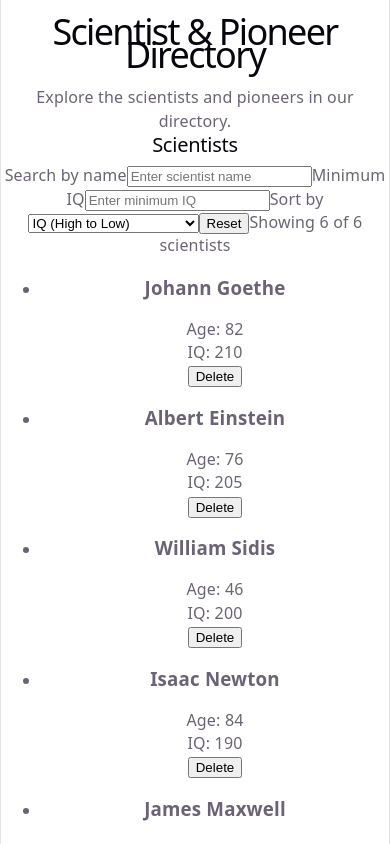
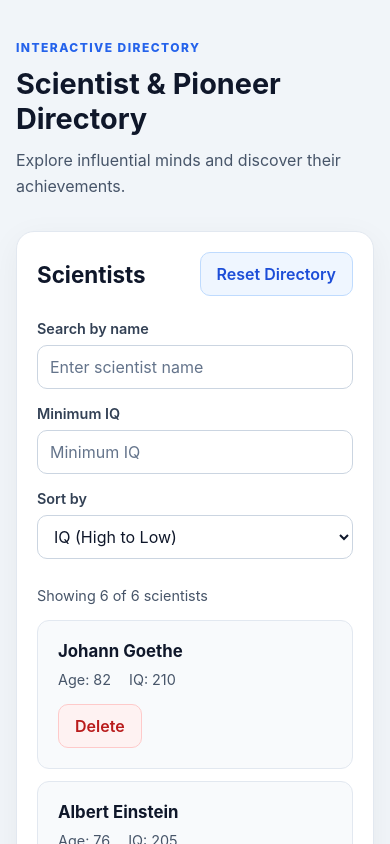
Before and after one commit to 24521912-source/24521912_CamTu_Lab3, a React (Vite) app in the folder Exercise2/: page / in a window 390 px wide. Shown: the top 844 px of the page. Built offline with nearby package versions, Linux system fonts and the light colour scheme.

Commit message:
style(ex2): improve responsive scientist directory layout

```diff
--- /dev/null
+++ b/Exercise2/src/App.module.css
@@ -0,0 +1,216 @@
+
+.container {
+  width: min(100% - 32px, 1000px);
+  margin: 0 auto;
+  padding: 40px 0 64px;
+}
+
+.header {
+  margin-bottom: 32px;
+}
+
+.eyebrow {
+  margin: 0 0 12px;
+  color: #2563eb;
+  font-size: 0.75rem;
+  font-weight: 800;
+  letter-spacing: 0.12em;
+}
+
+.header h1 {
+  margin: 0;
+  color: #0f172a;
+  font-size: clamp(1.8rem, 4vw, 2.8rem);
+  line-height: 1.2;
+}
+
+.subtitle {
+  margin: 12px 0 0;
+  color: #475569;
+  line-height: 1.6;
+}
+
+.directory {
+  min-width: 0;
+  padding: 20px;
+  border: 1px solid #e2e8f0;
+  border-radius: 18px;
+  background: #ffffff;
+  box-shadow: 0 8px 32px rgb(15 23 42 / 5%);
+}
+
+.sectionHeader {
+  display: flex;
+  align-items: center;
+  justify-content: space-between;
+  flex-wrap: wrap;
+  gap: 16px;
+  margin-bottom: 24px;
+}
+
+.sectionHeader h2 {
+  margin: 0;
+  color: #0f172a;
+  font-size: 1.4rem;
+}
+
+.filters {
+  display: grid;
+  grid-template-columns: 1fr;
+  gap: 16px;
+}
+
+.field {
+  display: flex;
+  min-width: 0;
+  flex-direction: column;
+  gap: 8px;
+}
+
+.field label {
+  color: #334155;
+  font-size: 0.9rem;
+  font-weight: 600;
+}
+
+.field input,
+.field select {
+  width: 100%;
+  min-width: 0;
+  min-height: 44px;
+  padding: 10px 12px;
+  border: 1px solid #cbd5e1;
+  border-radius: 10px;
+  background: #ffffff;
+  color: #0f172a;
+  font: inherit;
+}
+
+.field input::placeholder {
+  color: #64748b;
+}
+
+.field input:focus-visible,
+.field select:focus-visible,
+.resetButton:focus-visible,
+.deleteButton:focus-visible {
+  outline: 3px solid #2563eb;
+  outline-offset: 3px;
+}
+
+.resultsHeader {
+  margin: 28px 0 16px;
+  color: #475569;
+  font-size: 0.9rem;
+}
+
+.peopleList {
+  display: grid;
+  gap: 12px;
+  margin: 0;
+  padding: 0;
+  list-style: none;
+}
+
+.personCard {
+  display: flex;
+  min-width: 0;
+  align-items: flex-start;
+  justify-content: space-between;
+  flex-direction: column;
+  gap: 16px;
+  padding: 20px;
+  border: 1px solid #e2e8f0;
+  border-radius: 12px;
+  background: #f8fafc;
+}
+
+.personInfo {
+  min-width: 0;
+  overflow-wrap: anywhere;
+}
+
+.personInfo h3 {
+  margin: 0 0 10px;
+  color: #0f172a;
+  font-size: 1.05rem;
+}
+
+.details {
+  display: flex;
+  flex-wrap: wrap;
+  gap: 8px 18px;
+  color: #475569;
+  font-size: 0.9rem;
+}
+
+.resetButton,
+.deleteButton {
+  min-height: 44px;
+  padding: 10px 16px;
+  border-radius: 10px;
+  font: inherit;
+  font-weight: 600;
+  cursor: pointer;
+  transition: background-color 0.15s ease;
+}
+
+.resetButton {
+  border: 1px solid #bfdbfe;
+  background: #eff6ff;
+  color: #1d4ed8;
+}
+
+.resetButton:hover {
+  background: #dbeafe;
+}
+
+.deleteButton {
+  border: 1px solid #fecaca;
+  background: #fef2f2;
+  color: #b91c1c;
+}
+
+.deleteButton:hover {
+  background: #fee2e2;
+}
+
+.emptyState {
+  padding: 28px 16px;
+  border: 1px dashed #cbd5e1;
+  border-radius: 12px;
+  color: #475569;
+  text-align: center;
+}
+
+@media (min-width: 640px) {
+  .container {
+    padding-top: 56px;
+  }
+
+  .directory {
+    padding: 28px;
+  }
+
+  .filters {
+    grid-template-columns: repeat(2, minmax(0, 1fr));
+  }
+
+  .personCard {
+    align-items: center;
+    flex-direction: row;
+  }
+}
+
+@media (min-width: 900px) {
+  .filters {
+    grid-template-columns: 2fr 1fr 1fr;
+  }
+}
+
+@media (prefers-reduced-motion: reduce) {
+  .resetButton,
+  .deleteButton {
+    transition: none;
+  }
+}
--- a/Exercise2/src/App.tsx
+++ b/Exercise2/src/App.tsx
@@ -2,6 +2,7 @@
 import { useId, useState } from 'react';
 import { SMART_PEOPLE } from './data/smartPeople';
 import type { Scientist, SortOption } from './types/scientist';
+import styles from './App.module.css';
 
 function App() {
   const [people, setPeople] = useState<Scientist[]>(() => [...SMART_PEOPLE]);
@@ -13,7 +14,6 @@ function App() {
   const iqId = useId();
   const sortId = useId();
 
-  // Chỉ tính danh sách khi render, không tạo state dư thừa.
   const visiblePeople = people
     .filter((person) => {
       const matchesName = person.name
@@ -23,8 +23,9 @@ function App() {
       return matchesName && person.iq >= minimumIQ;
     })
     .toSorted((a, b) => {
-      const difference =
-        sortBy === 'iq' ? b.iq - a.iq : b.age - a.age;
+      const difference = sortBy === 'iq'
+        ? b.iq - a.iq
+        : b.age - a.age;
 
       return difference !== 0 ? difference : a.id.localeCompare(b.id);
     });
@@ -38,15 +39,32 @@ function App() {
   };
 
   return (
-    <main>
-      <header>
+    <main className={styles.container}>
+      <header className={styles.header}>
+        <p className={styles.eyebrow}>INTERACTIVE DIRECTORY</p>
         <h1>Scientist & Pioneer Directory</h1>
-        <p>Explore the scientists and pioneers in our directory.</p>
+        <p className={styles.subtitle}>
+          Explore influential minds and discover their achievements.
+        </p>
       </header>
 
-      <section aria-labelledby="scientists-heading">
+      <section
+        className={styles.directory}
+        aria-labelledby="scientists-heading"
+      >
+        <div className={styles.sectionHeader}>
           <h2 id="scientists-heading">Scientists</h2>
+          <button
+            type="button"
+            className={styles.resetButton}
+            onClick={handleReset}
+          >
+            Reset Directory
+          </button>
+        </div>
 
+        <div className={styles.filters}>
+          <div className={styles.field}>
             <label htmlFor={searchId}>Search by name</label>
             <input
               id={searchId}
@@ -55,7 +73,9 @@ function App() {
               onChange={(event) => setSearchQuery(event.target.value)}
               placeholder="Enter scientist name"
             />
+          </div>
 
+          <div className={styles.field}>
             <label htmlFor={iqId}>Minimum IQ</label>
             <input
               id={iqId}
@@ -67,9 +87,11 @@ function App() {
                 const value = event.currentTarget.valueAsNumber;
                 setMinimumIQ(Number.isNaN(value) ? 0 : value);
               }}
-          placeholder="Enter minimum IQ"
+              placeholder="Minimum IQ"
             />
+          </div>
 
+          <div className={styles.field}>
             <label htmlFor={sortId}>Sort by</label>
             <select
               id={sortId}
@@ -79,28 +101,36 @@ function App() {
               }
             >
               <option value="iq">IQ (High to Low)</option>
-          <option value="age">Age (Oldest to Youngest)</option>
+              <option value="age">Age (Oldest First)</option>
             </select>
+          </div>
+        </div>
 
-        <button type="button" onClick={handleReset}>
-          Reset
-        </button>
-
+        <div className={styles.resultsHeader}>
           <output role="status" aria-live="polite">
             Showing {visiblePeople.length} of {people.length} scientists
           </output>
+        </div>
 
         {visiblePeople.length === 0 ? (
-          <p>No scientists match your current filters.</p>
+          <p className={styles.emptyState}>
+            No scientists match your current filters.
+          </p>
         ) : (
-          <ul>
+          <ul className={styles.peopleList}>
             {visiblePeople.map((person) => (
-              <li key={person.id}>
+              <li className={styles.personCard} key={person.id}>
+                <div className={styles.personInfo}>
                   <h3>{person.name}</h3>
-                <p>Age: {person.age}</p>
-                <p>IQ: {person.iq}</p>
+                  <div className={styles.details}>
+                    <span>Age: {person.age}</span>
+                    <span>IQ: {person.iq}</span>
+                  </div>
+                </div>
+
                 <button
                   type="button"
+                  className={styles.deleteButton}
                   onClick={() => handleDelete(person.id)}
                   aria-label={`Delete ${person.name}`}
                 >
--- a/Exercise2/src/index.css
+++ b/Exercise2/src/index.css
@@ -1,111 +1,29 @@
+
 :root {
-  --text: #6b6375;
-  --text-h: #08060d;
-  --bg: #fff;
-  --border: #e5e4e7;
-  --code-bg: #f4f3ec;
-  --accent: #aa3bff;
-  --accent-bg: rgba(170, 59, 255, 0.1);
-  --accent-border: rgba(170, 59, 255, 0.5);
-  --social-bg: rgba(244, 243, 236, 0.5);
-  --shadow:
-    rgba(0, 0, 0, 0.1) 0 10px 15px -3px, rgba(0, 0, 0, 0.05) 0 4px 6px -2px;
-
-  --sans: system-ui, 'Segoe UI', Roboto, sans-serif;
-  --heading: system-ui, 'Segoe UI', Roboto, sans-serif;
-  --mono: ui-monospace, Consolas, monospace;
-
-  font: 18px/145% var(--sans);
-  letter-spacing: 0.18px;
-  color-scheme: light dark;
-  color: var(--text);
-  background: var(--bg);
+  font-family: Inter, system-ui, -apple-system, BlinkMacSystemFont,
+    "Segoe UI", sans-serif;
   font-synthesis: none;
   text-rendering: optimizeLegibility;
   -webkit-font-smoothing: antialiased;
-  -moz-osx-font-smoothing: grayscale;
-
-  @media (max-width: 1024px) {
-    font-size: 16px;
-  }
+  background: #f1f5f9;
+  color: #0f172a;
 }
 
-@media (prefers-color-scheme: dark) {
-  :root {
-    --text: #9ca3af;
-    --text-h: #f3f4f6;
-    --bg: #16171d;
-    --border: #2e303a;
-    --code-bg: #1f2028;
-    --accent: #c084fc;
-    --accent-bg: rgba(192, 132, 252, 0.15);
-    --accent-border: rgba(192, 132, 252, 0.5);
-    --social-bg: rgba(47, 48, 58, 0.5);
-    --shadow:
-      rgba(0, 0, 0, 0.4) 0 10px 15px -3px, rgba(0, 0, 0, 0.25) 0 4px 6px -2px;
-  }
-
-  #social .button-icon {
-    filter: invert(1) brightness(2);
-  }
-}
-
-#root {
-  width: 1126px;
-  max-width: 100%;
-  margin: 0 auto;
-  text-align: center;
-  border-inline: 1px solid var(--border);
-  min-height: 100svh;
-  display: flex;
-  flex-direction: column;
+* {
   box-sizing: border-box;
 }
 
 body {
+  min-width: 0;
   margin: 0;
 }
 
-h1,
-h2 {
-  font-family: var(--heading);
-  font-weight: 500;
-  color: var(--text-h);
+button,
+input,
+select {
+  font: inherit;
 }
 
-h1 {
-  font-size: 56px;
-  letter-spacing: -1.68px;
-  margin: 32px 0;
-  @media (max-width: 1024px) {
-    font-size: 36px;
-    margin: 20px 0;
-  }
+button {
+  -webkit-tap-highlight-color: transparent;
 }
-h2 {
-  font-size: 24px;
-  line-height: 118%;
-  letter-spacing: -0.24px;
-  margin: 0 0 8px;
-  @media (max-width: 1024px) {
-    font-size: 20px;
-  }
-}
-p {
-  margin: 0;
-}
-
-code,
-.counter {
-  font-family: var(--mono);
-  display: inline-flex;
-  border-radius: 4px;
-  color: var(--text-h);
-}
-
-code {
-  font-size: 15px;
-  line-height: 135%;
-  padding: 4px 8px;
-  background: var(--code-bg);
-}
```
Lines whose indentation alone changed are shown as unchanged.
